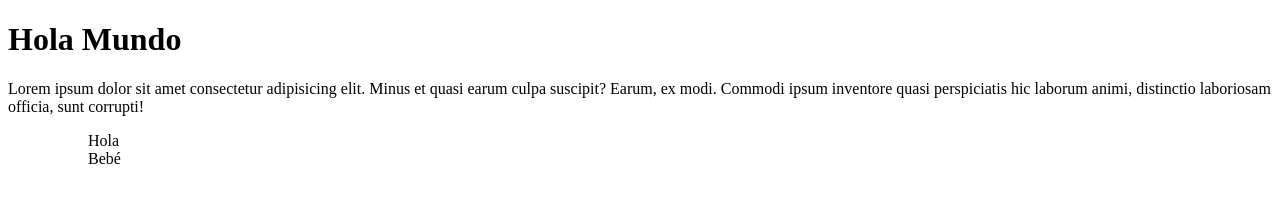
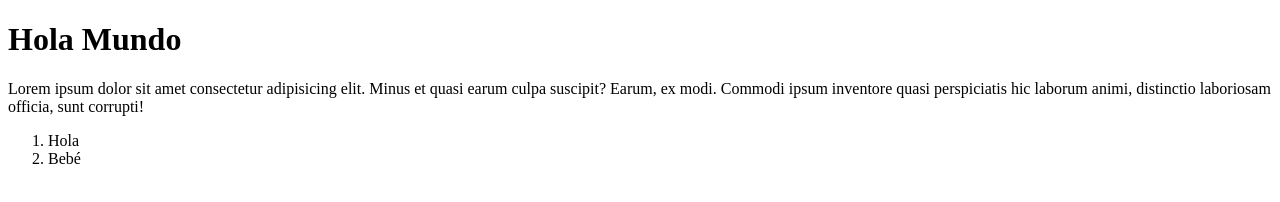
Before and after one commit to clarafp8/prueba_git, a plain HTML site: page index.html in a window 1280 px wide. Drawn offline with Linux system fonts and the light colour scheme.

Commit message:
Update index.html

```diff
--- a/index.html
+++ b/index.html
@@ -9,8 +9,8 @@
     <h1>Hola Mundo</h1>
     <p>Lorem ipsum dolor sit amet consectetur adipisicing elit. Minus et quasi earum culpa suscipit? Earum, ex modi. Commodi ipsum inventore quasi perspiciatis hic laborum animi, distinctio laboriosam officia, sunt corrupti!</p>
     <ol>
-        <ul>Hola</ul>
-        <ul>Bebé</ul>
+        <li>Hola</li>
+        <li>Bebé</li>
     </ol>
 </body>
 </html>
```
